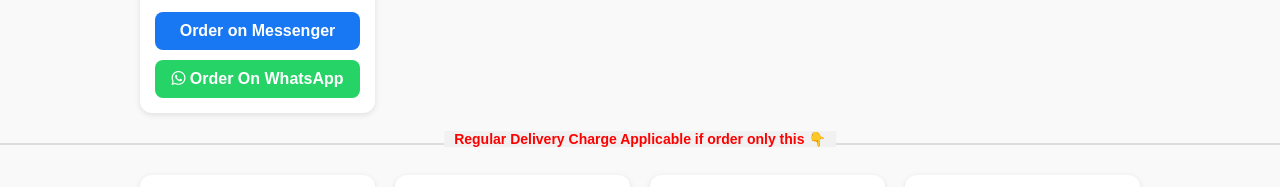
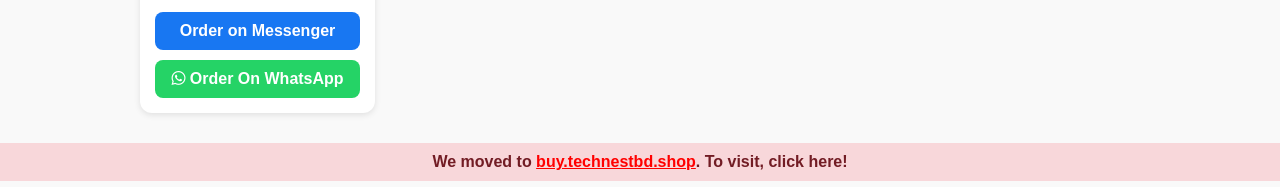
Before and after one commit to sajeduli3/sajeduli3.github.io, a plain HTML site: page index.html in a window 1280 px wide. Shown: the part 1245-1432 px from the top of the page. Drawn offline with Linux system fonts and the light colour scheme; grey boxes are pictures that could not be loaded.

Commit message:
Update index.html

```diff
--- a/index.html
+++ b/index.html
@@ -469,12 +469,10 @@
   </div>
 
   <!-- Separator with message -->
-    <div style="position: relative; margin: 20px 0; width: 100%;">
-        <div style="border-top: 2px solid #ddd; width: 100%;"></div>
-        <span style="position: absolute; top: -12px; left: 50%; transform: translateX(-50%); background-color: #f1f1f1; padding: 0 10px; font-size: 14px; color: red; font-weight: bold;">
-            Regular Delivery Charge Applicable if order only this 👇
-        </span>
-    </div>
+<div style="background-color: #f8d7da; color: #721c24; text-align: center; padding: 10px; font-size: 16px; font-weight: bold;">
+  We moved to <a href="https://buy.technestbd.shop" target="_blank" style="color: #ff0000; text-decoration: underline;">buy.technestbd.shop</a>. To visit, click here!
+</div>
+
 
   <div class="container">
   <div class="shop">
```
